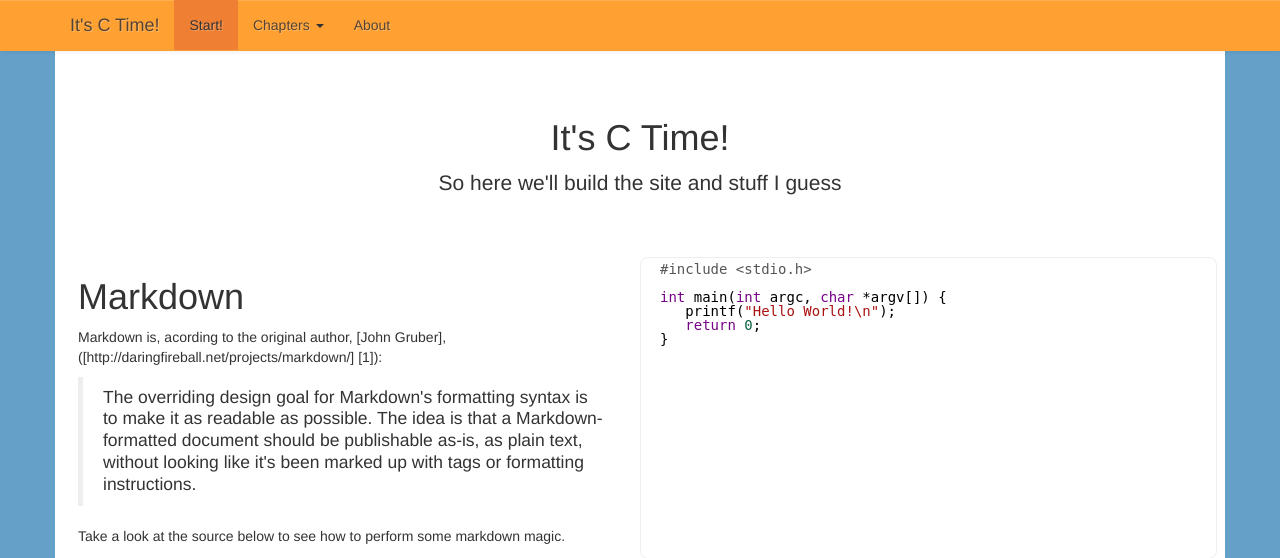
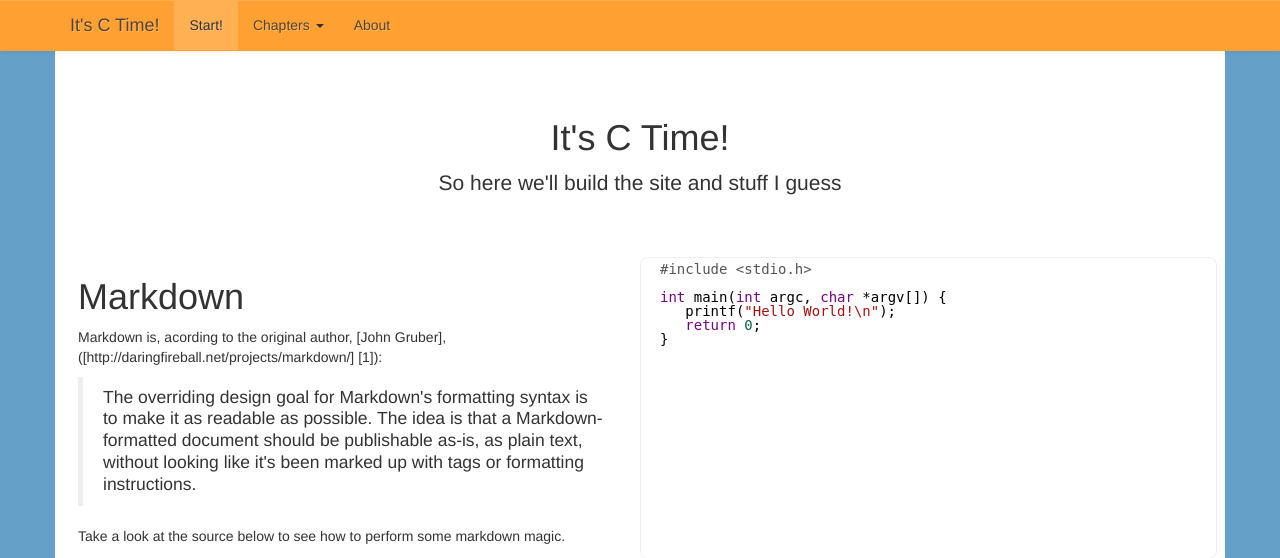
Before and after one commit to hshaheucleia/learn-c-online, a Flask app: page / in a window 1280 px wide, with the pointer over the restyled element. Shown: the top 558 px of the page. Run offline with Flask 2, Linux system fonts and the light colour scheme; some libraries are stand-ins or nearby versions.

Commit message:
hover style

```diff
--- a/static/site.css
+++ b/static/site.css
@@ -36,6 +36,10 @@ body {
   color: #333;
 }
 
+.navbar-orange .navbar-nav > li > a:hover {
+  background-color: #ffb053;
+}
+
 .navbar-orange .navbar-brand,
 .navbar-orange .navbar-nav > li > a {
   color: #543;
```
